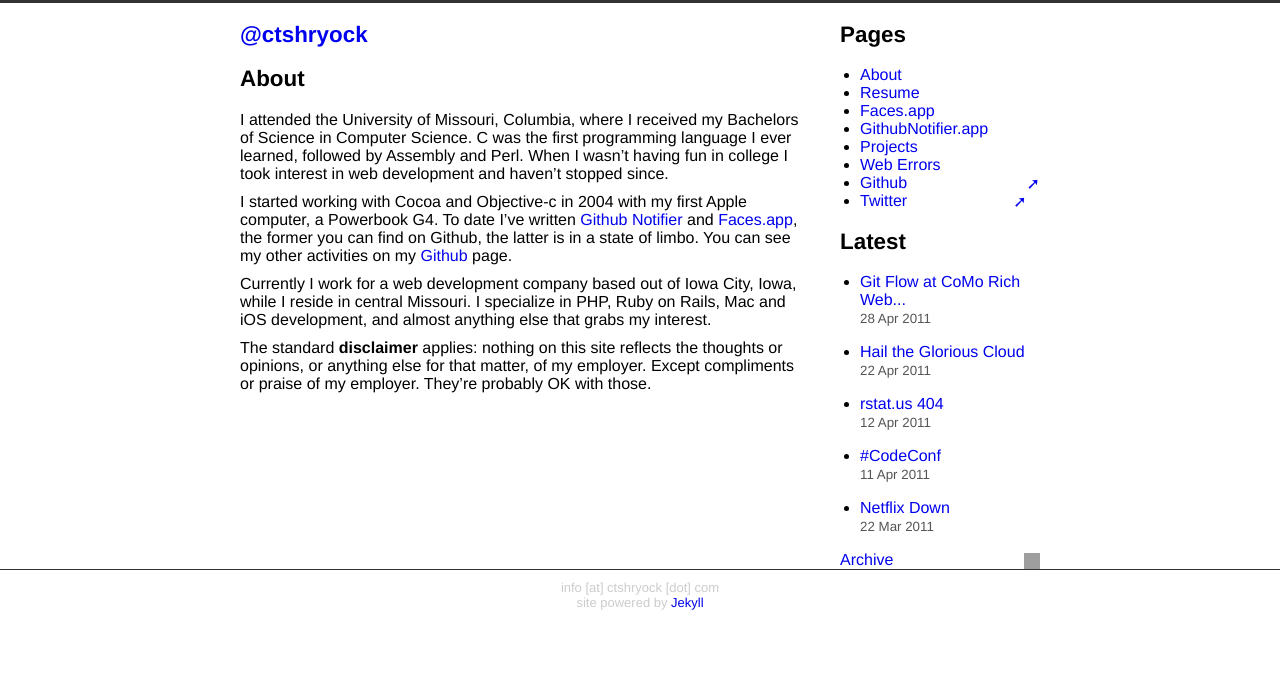
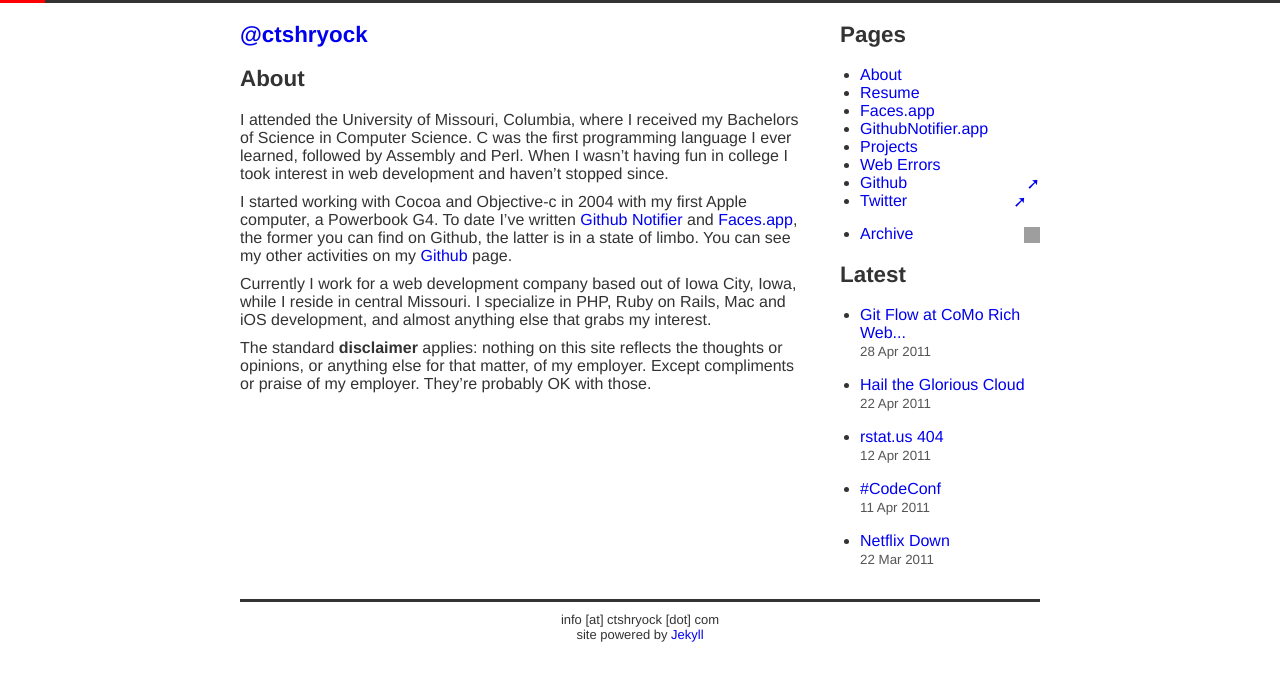
Before and after one commit to catsby/ctshryock.com, a Jekyll site: the page built from _posts/2000-01-01-about.md, in a window 1280 px wide. Shown: the top 681 px of the page. Built offline with Jekyll 4.4.1, drawn with Linux system fonts in a browser that asks for light colours; nearby versions of some CDN libraries; grey boxes are pictures that could not be loaded.

```diff
--- a/_config.yml
+++ b/_config.yml
@@ -1,3 +1,4 @@
 auto: false
 pygments: true
 exclude: ['swag', 'd.diff', 'Capfile', 'config']
+lsi: true
--- a/_layouts/default.html
+++ b/_layouts/default.html
@@ -39,6 +39,12 @@
                     {% endfor %}
                     <li><a href="http://github.com/ctshryock" title="ctshryock on Github.com" target="_blank">Github<span class="external-link" title="external link">&#x279A;</span></a></li>
                     <li><a href="http://twitter.com/ctshryock" title="ctshryock on Twitter.com" target="_blank">Twitter<span class="external-link" title="external link">&#x279A;</span></a></li>
+                    <li id="archive-link">
+                      <a href="/archive.html">Archive</a>
+                      <a href="http://feeds.feedburner.com/ctshryock" rel="alternate" type="application/rss+xml" class="external-link">
+                          <img src="http://www.feedburner.com/fb/images/pub/feed-icon16x16.png" alt="" style="vertical-align:middle;border:0" width="16" height="16"/>
+                      </a>
+                    </li>
                 </ul>
                 <h2>Latest</h2>
 
@@ -52,10 +58,6 @@
                 </ul>
                 {% endfor %}
 
-                <a href="/">Archive</a>
-                <a href="http://feeds.feedburner.com/ctshryock" rel="alternate" type="application/rss+xml" class="external-link">
-                    <img src="http://www.feedburner.com/fb/images/pub/feed-icon16x16.png" alt="" style="vertical-align:middle;border:0" width="16" height="16"/>
-                </a>
             </div>
         </div>
         <div id="footer">
--- a/static/style.css
+++ b/static/style.css
@@ -1,19 +1,21 @@
-/* @override http://localhost:4000/static/style.css */
-
 /* @override http://localhost:4000/static/style.css */
 
 html {
 	width: 100%;
+	color: #333;
 }
 
 body {
 	font-family: "Helvetica Neue", Arial, Helvetica, Geneva, sans-serif;
 	margin: 0;
 	padding: 0;
+	border-top: 3px solid red;
 }
 #stylistic-bar-of-awesome {
 	background: #333;
 	height: 3px;
+	margin-left: 45px;
+	margin-top: -3px;
 }
 
 dl, dd, dt, div, blockquote, p {
@@ -66,8 +68,8 @@ dl dt {
 
 
 #wrapper {
+	width: 800px;
 	margin: 0 auto;
-	width: 800px;
 }
 
 #content {
@@ -82,6 +84,8 @@ dl dt {
 #sidebar {
 	float:right;
 	width: 200px;
+	margin: 0;
+	margin-bottom: 15px;
 }
 
 #sidebar ul {
@@ -108,10 +112,12 @@ dl dt {
 #footer {
 	text-align: center;
 	font-size: small;
-	color: #ccc;
-	border-top: 1px solid #333;
+	color: #333;
+	border-top: 3px solid #333;
 	clear: both;
 	padding: 10px 0;
+	width: 800px;
+	margin: 0 auto;
 }
 
 pre {
@@ -127,6 +133,11 @@ code {
 dd ol {
 	margin: 0;
 	padding-left: 25px;
+}
+
+#archive-link {
+	margin: 0;
+	margin-top: 15px;
 }
 
 /* @group super awesome oreo-balls */
```
Also changed, not shown: _posts/2010-12-02-archive.md (+2 -2 lines), index.md (+3 -1 lines).
